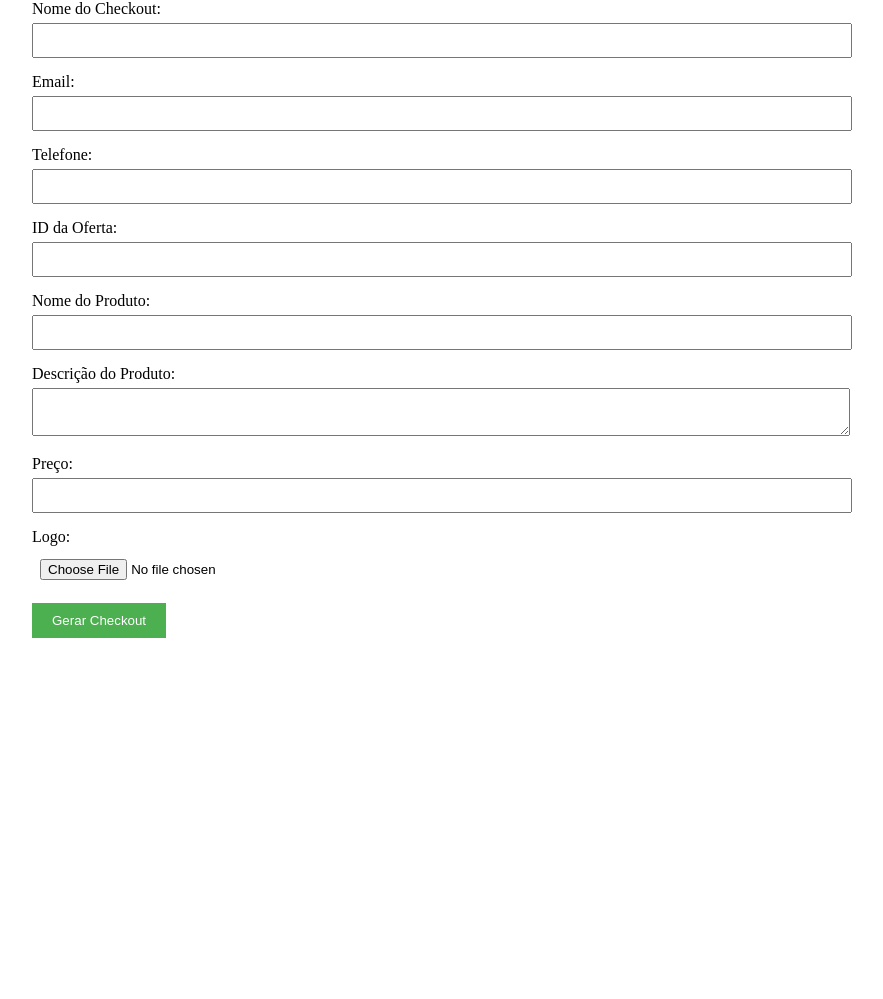
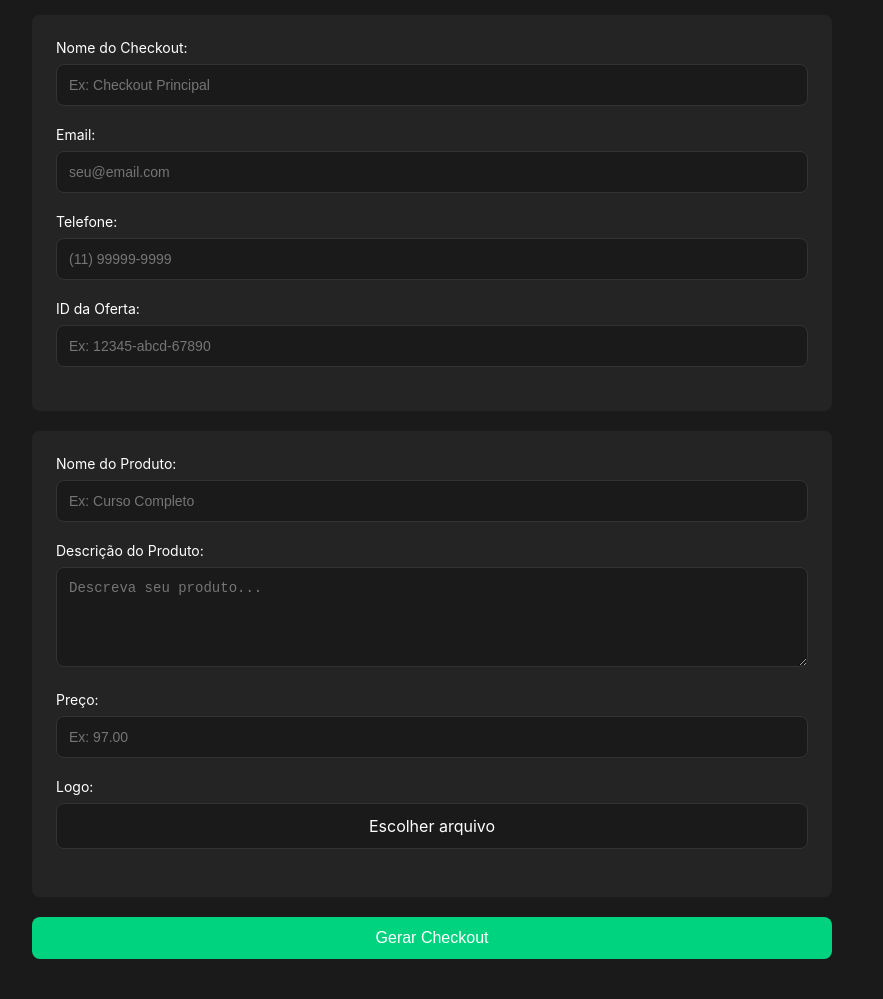
Before and after one commit to tibitibligh1975/painel, a website: page public/painel.html in a window 1280 px wide. Shown: the part 100-1099 px from the top of the page, without its empty margins (208-1091 px from the left). Before the commit the page ends 800 px from the top, so only its background shows below. Drawn offline with Linux system fonts and the light colour scheme.

Commit message:
Descrição 6

```diff
--- a/public/painel.html
+++ b/public/painel.html
@@ -4,60 +4,187 @@
     <title>Painel - Gerador de Checkout</title>
     <meta charset="UTF-8">
     <style>
-        body { max-width: 800px; margin: 0 auto; padding: 20px; }
-        .form-group { margin-bottom: 15px; }
-        label { display: block; margin-bottom: 5px; }
-        input, textarea { width: 100%; padding: 8px; }
-        button { padding: 10px 20px; background: #4CAF50; color: white; border: none; cursor: pointer; }
+        :root {
+            --primary-color: #00D37F;
+            --bg-dark: #1A1A1A;
+            --bg-card: #242424;
+            --text-color: #FFFFFF;
+            --border-radius: 8px;
+        }
+
+        body {
+            background-color: var(--bg-dark);
+            color: var(--text-color);
+            font-family: 'Inter', -apple-system, BlinkMacSystemFont, sans-serif;
+            margin: 0;
+            padding: 20px;
+            min-height: 100vh;
+        }
+
+        .container {
+            max-width: 800px;
+            margin: 0 auto;
+            padding: 20px;
+        }
+
+        h1 {
+            color: var(--text-color);
+            font-size: 24px;
+            margin-bottom: 30px;
+        }
+
+        .card {
+            background-color: var(--bg-card);
+            border-radius: var(--border-radius);
+            padding: 24px;
+            margin-bottom: 20px;
+        }
+
+        .form-group {
+            margin-bottom: 20px;
+        }
+
+        label {
+            display: block;
+            margin-bottom: 8px;
+            color: var(--text-color);
+            font-size: 14px;
+        }
+
+        input, textarea {
+            width: 100%;
+            padding: 12px;
+            background-color: var(--bg-dark);
+            border: 1px solid #333;
+            border-radius: var(--border-radius);
+            color: var(--text-color);
+            font-size: 14px;
+            box-sizing: border-box;
+        }
+
+        input:focus, textarea:focus {
+            outline: none;
+            border-color: var(--primary-color);
+        }
+
+        textarea {
+            min-height: 100px;
+            resize: vertical;
+        }
+
+        button {
+            background-color: var(--primary-color);
+            color: var(--text-color);
+            padding: 12px 24px;
+            border: none;
+            border-radius: var(--border-radius);
+            cursor: pointer;
+            font-size: 16px;
+            font-weight: 500;
+            transition: opacity 0.2s;
+            width: 100%;
+        }
+
+        button:hover {
+            opacity: 0.9;
+        }
+
+        .file-input-wrapper {
+            position: relative;
+            overflow: hidden;
+            display: inline-block;
+            width: 100%;
+        }
+
+        .file-input-wrapper input[type=file] {
+            position: absolute;
+            left: 0;
+            top: 0;
+            opacity: 0;
+            cursor: pointer;
+            width: 100%;
+            height: 100%;
+        }
+
+        .file-input-button {
+            background-color: var(--bg-dark);
+            border: 1px solid #333;
+            padding: 12px;
+            border-radius: var(--border-radius);
+            color: var(--text-color);
+            display: block;
+            text-align: center;
+        }
+
+        .file-name {
+            margin-top: 8px;
+            font-size: 12px;
+            color: #888;
+        }
     </style>
 </head>
 <body>
+    <div class="container">
         <h1>Gerador de Checkout</h1>
         <form action="/generate-checkout" method="POST" enctype="multipart/form-data">
+            <div class="card">
                 <div class="form-group">
                     <label>Nome do Checkout:</label>
-            <input type="text" name="name" required>
+                    <input type="text" name="name" required placeholder="Ex: Checkout Principal">
                 </div>
 
                 <div class="form-group">
                     <label>Email:</label>
-            <input type="email" name="email" required>
+                    <input type="email" name="email" required placeholder="seu@email.com">
                 </div>
 
                 <div class="form-group">
                     <label>Telefone:</label>
-            <input type="text" name="phone" required>
+                    <input type="text" name="phone" required placeholder="(11) 99999-9999">
                 </div>
 
                 <div class="form-group">
                     <label>ID da Oferta:</label>
-            <input type="text" name="offerId" required>
+                    <input type="text" name="offerId" required placeholder="Ex: 12345-abcd-67890">
+                </div>
             </div>
 
+            <div class="card">
                 <div class="form-group">
                     <label>Nome do Produto:</label>
-            <input type="text" name="productName" required>
+                    <input type="text" name="productName" required placeholder="Ex: Curso Completo">
                 </div>
 
                 <div class="form-group">
                     <label>Descrição do Produto:</label>
-            <textarea name="productDescription" required></textarea>
+                    <textarea name="productDescription" required placeholder="Descreva seu produto..."></textarea>
                 </div>
 
                 <div class="form-group">
                     <label>Preço:</label>
-            <input type="text" name="price" required>
+                    <input type="text" name="price" required placeholder="Ex: 97.00">
                 </div>
 
                 <div class="form-group">
                     <label>Logo:</label>
-            <input type="file" name="logo" accept="image/*">
+                    <div class="file-input-wrapper">
+                        <div class="file-input-button">Escolher arquivo</div>
+                        <input type="file" name="logo" accept="image/*" onchange="updateFileName(this)">
+                    </div>
+                    <div class="file-name" id="fileName"></div>
+                </div>
             </div>
 
             <button type="submit">Gerar Checkout</button>
         </form>
+    </div>
 
     <script>
+        function updateFileName(input) {
+            const fileName = input.files[0]?.name;
+            document.getElementById('fileName').textContent = fileName || '';
+        }
+
         document.querySelector('form').addEventListener('submit', async function(e) {
             e.preventDefault();
 
```
Lines whose indentation alone changed are shown as unchanged.
